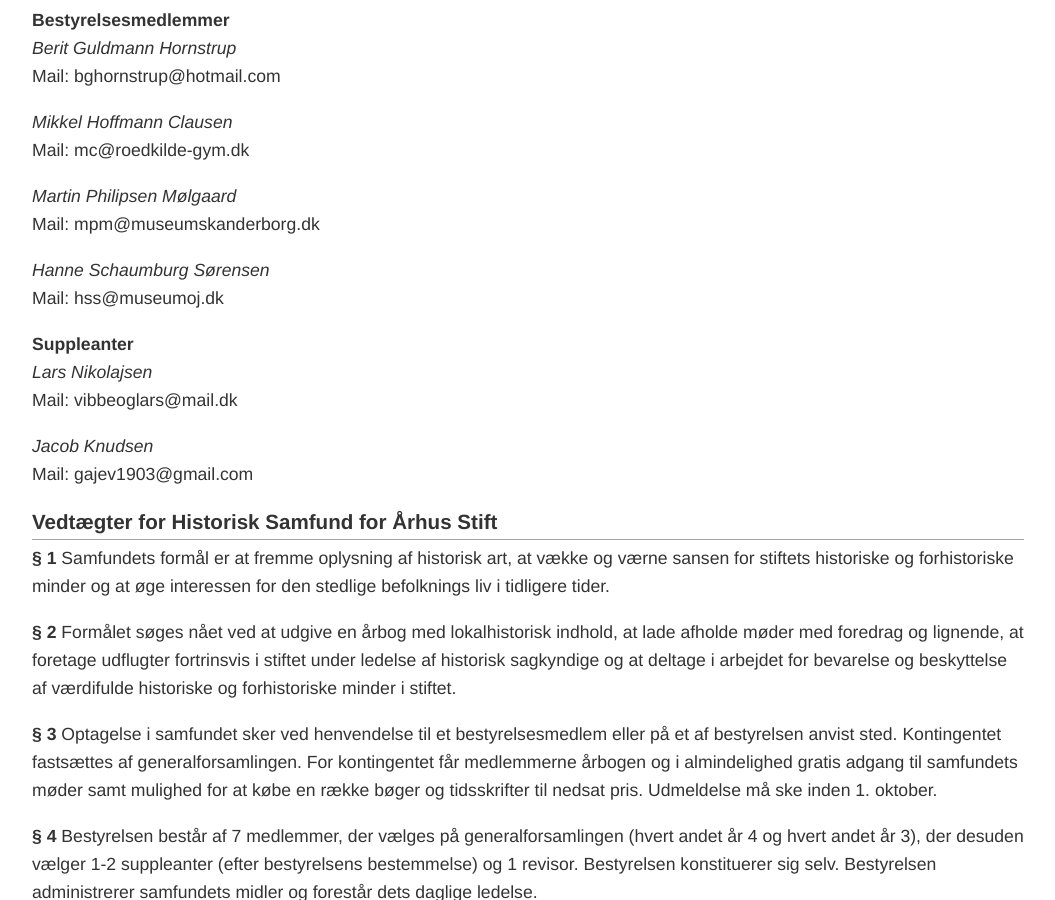
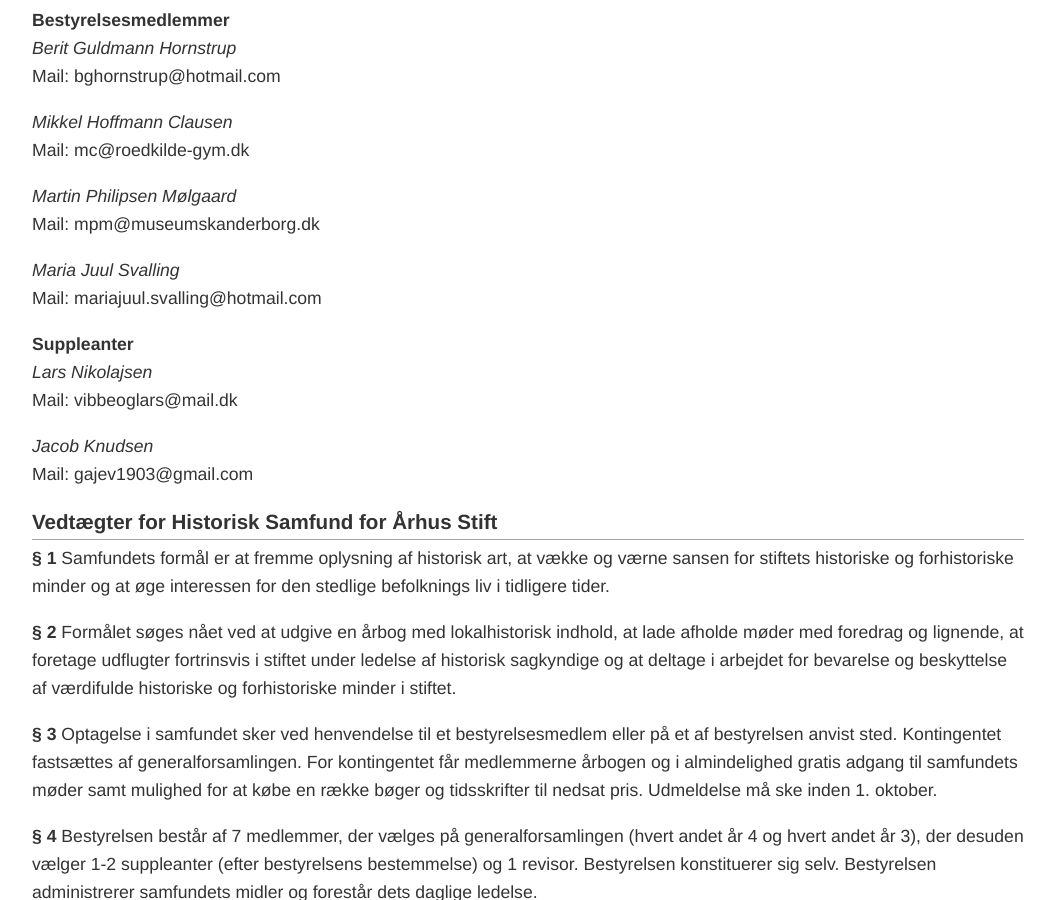
Before and after one commit to guldhorn/historisk-samfund, a Jekyll site: the page built from foreningen.md, in a window 1280 px wide and 900 px high, scrolled down 1116 px. Shown: the whole window, without its empty margins (112-1167 px from the left). Built offline with Jekyll 4.4.1, drawn with Linux system fonts in a browser that asks for light colours.

Commit message:
Update foreningen.md

```diff
--- a/foreningen.md
+++ b/foreningen.md
@@ -47,8 +47,8 @@ Mail: mc@roedkilde-gym.dk
 *Martin Philipsen Mølgaard*<br>
 Mail: mpm@museumskanderborg.dk
 
-*Hanne Schaumburg Sørensen*<br>
-Mail: hss@museumoj.dk
+*Maria Juul Svalling*<br>
+Mail: mariajuul.svalling@hotmail.com
 
 #### Suppleanter
 *Lars Nikolajsen*<br>
```
